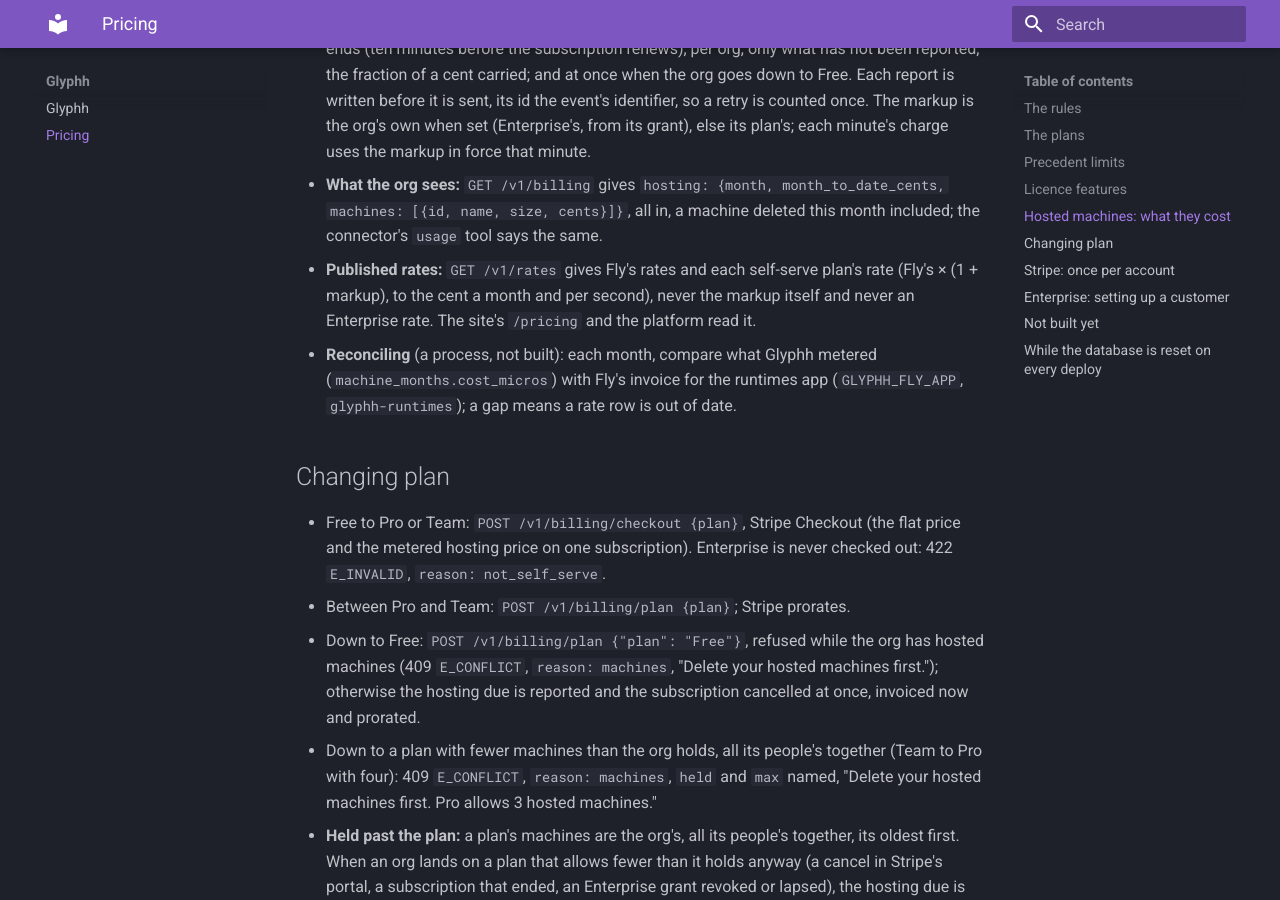
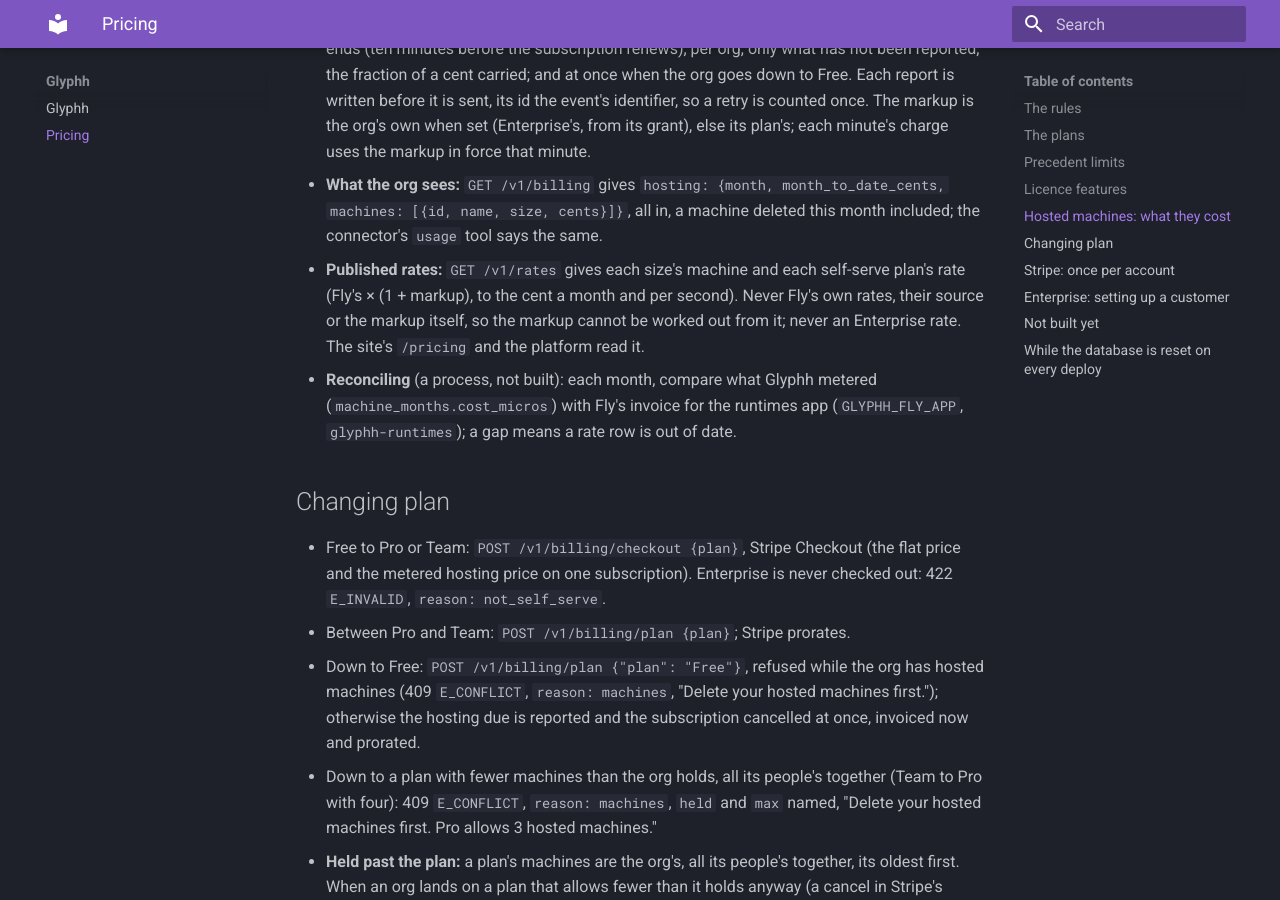
Before and after one commit to glyphh-ai/server, an MkDocs documentation site: the page built from docs/pricing.md, in a window 1280 px wide and 900 px high, scrolled down 2962 px. Built offline with MkDocs 1.6.1 and Material for MkDocs 9.7.7, drawn with Linux system fonts in a browser that asks for light colours.

Commit message:
The published rates never carry Fly's own: each size's machine and each paid plan's rates, all in, so the markup cannot be worked out
Co-Authored-By: Claude Opus 5.5 <noreply@anthropic.com>

```diff
--- a/docs/pricing.md
+++ b/docs/pricing.md
@@ -85,9 +85,9 @@ Every licence carries the plan's `features`, signed: `sync`, `ha`, `offline`, `s
   charge uses the markup in force that minute.
 - **What the org sees:** `GET /v1/billing` gives `hosting: {month, month_to_date_cents, machines: [{id, name, size,
   cents}]}`, all in, a machine deleted this month included; the connector's `usage` tool says the same.
-- **Published rates:** `GET /v1/rates` gives Fly's rates and each self-serve plan's rate (Fly's × (1 + markup), to the
-  cent a month and per second), never the markup itself and never an Enterprise rate. The site's `/pricing` and the
-  platform read it.
+- **Published rates:** `GET /v1/rates` gives each size's machine and each self-serve plan's rate (Fly's × (1 +
+  markup), to the cent a month and per second). Never Fly's own rates, their source or the markup itself, so the markup
+  cannot be worked out from it; never an Enterprise rate. The site's `/pricing` and the platform read it.
 - **Reconciling** (a process, not built): each month, compare what Glyphh metered (`machine_months.cost_micros`)
   with Fly's invoice for the runtimes app (`GLYPHH_FLY_APP`, `glyphh-runtimes`); a gap means a rate row is out of
   date.
```
Also changed, not shown: docs/architecture.md (+1 -1 lines), 2 other files.
